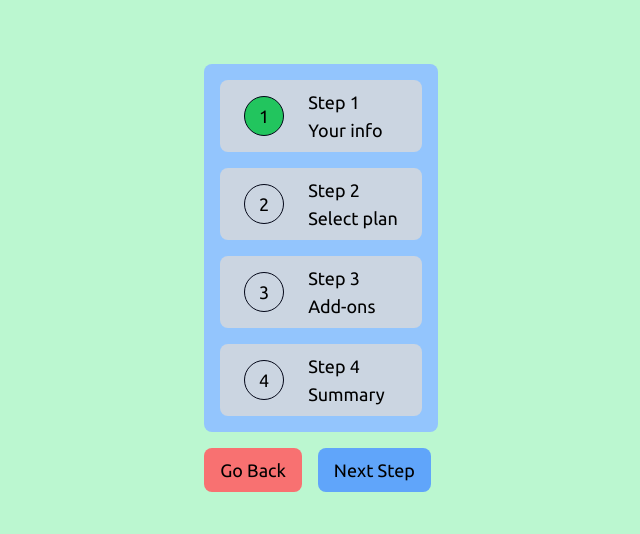
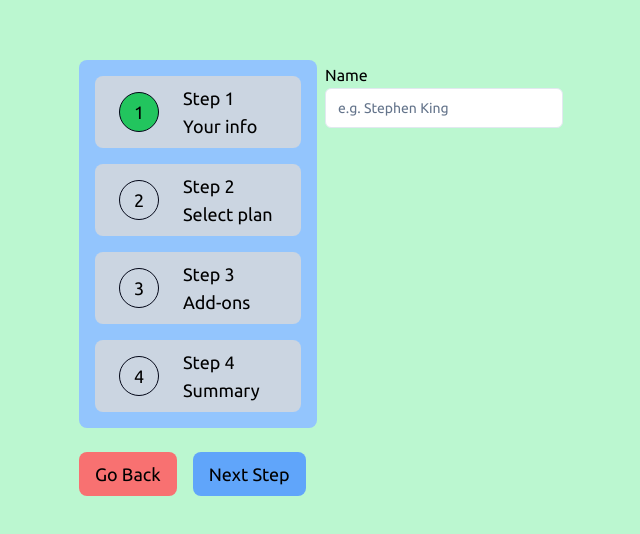
Before and after one commit to DeyanTopalov/multi-step-form, a Next.js app: page / in a window 1280 px wide. Shown: the part 122-656 px from the top of the page, without its empty margins (319-959 px from the left). Built offline with nearby package versions, Linux system fonts and the light colour scheme.

Commit message:
latenight updates 14.07

```diff
--- a/components/FormCard.tsx
+++ b/components/FormCard.tsx
@@ -1,6 +1,11 @@
 "use client";
 
 import { useState } from "react";
+import { Label } from "./ui/label";
+import { Input } from "./ui/input";
+import { useForm, Controller } from "react-hook-form";
+import { zodResolver } from "@hookform/resolvers/zod";
+import { TTestSchema, testSchema } from "@lib/schema";
 
 const steps = [
   {
@@ -35,7 +40,10 @@ const steps = [
 
 export const FormNav = ({ currentStep }: { currentStep: number }) => {
   return (
-    <nav aria-label="Progress" className="rounded-lg bg-blue-300 p-4">
+    <nav
+      aria-label="Progress"
+      className="grid-span-1 rounded-lg bg-blue-300 p-4"
+    >
       <ol role="list" className="grid gap-4">
         {steps.map((step, index) => (
           <li key={step.id} className="rounded-lg bg-slate-300 px-6 py-2">
@@ -58,6 +66,16 @@ export const FormNav = ({ currentStep }: { currentStep: number }) => {
 };
 
 export const FormCard = () => {
+  const {
+    register,
+    handleSubmit,
+    formState: { errors, isSubmitting },
+    reset,
+    control,
+  } = useForm<TTestSchema>({
+    resolver: zodResolver(testSchema),
+  });
+
   const [currentStep, setCurrentStep] = useState(1);
 
   console.log("current step is: ", currentStep);
@@ -78,8 +96,53 @@ export const FormCard = () => {
   };
 
   return (
-    <div>
+    <div className="grid grid-cols-2 gap-2">
       <FormNav currentStep={currentStep} />
+      <form className="grid gap-4">
+        {/* Step 1 */}
+        {currentStep === 1 && (
+          <section>
+            <div>
+              <Label htmlFor="name" className="text-base font-normal">
+                Name
+              </Label>
+              <Input id="name" type="text" placeholder="e.g. Stephen King" />
+            </div>
+          </section>
+        )}
+
+        {/* Step 2 */}
+        {currentStep === 2 && (
+          <section>
+            <div>
+              <Label htmlFor="email" className="text-base font-normal">
+                Email Address
+              </Label>
+              <Input
+                id="email"
+                type="text"
+                placeholder="e.g. stephenking@lorem.com"
+              />
+            </div>
+          </section>
+        )}
+
+        {/* Step 3 */}
+        {currentStep === 3 && (
+          <section>
+            <div>
+              <Label htmlFor="phoneNumber" className="text-base font-normal">
+                Phone Number
+              </Label>
+              <Input
+                id="phoneNumber"
+                type="number"
+                placeholder="e.g. +1 234 567 890"
+              />
+            </div>
+          </section>
+        )}
+      </form>
       <div className="mt-4 flex items-center gap-4">
         <button
           onClick={handlePrevStep}
```
